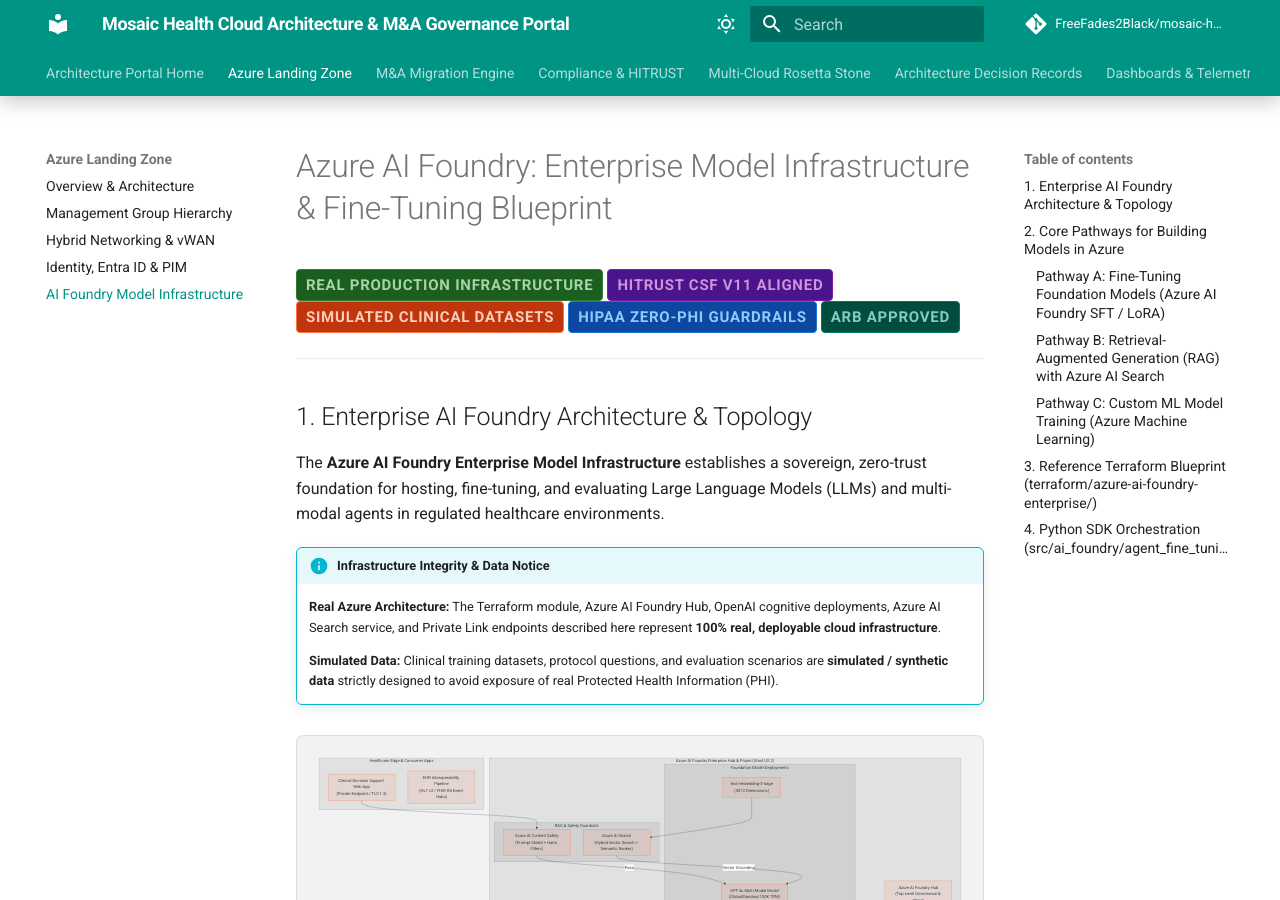
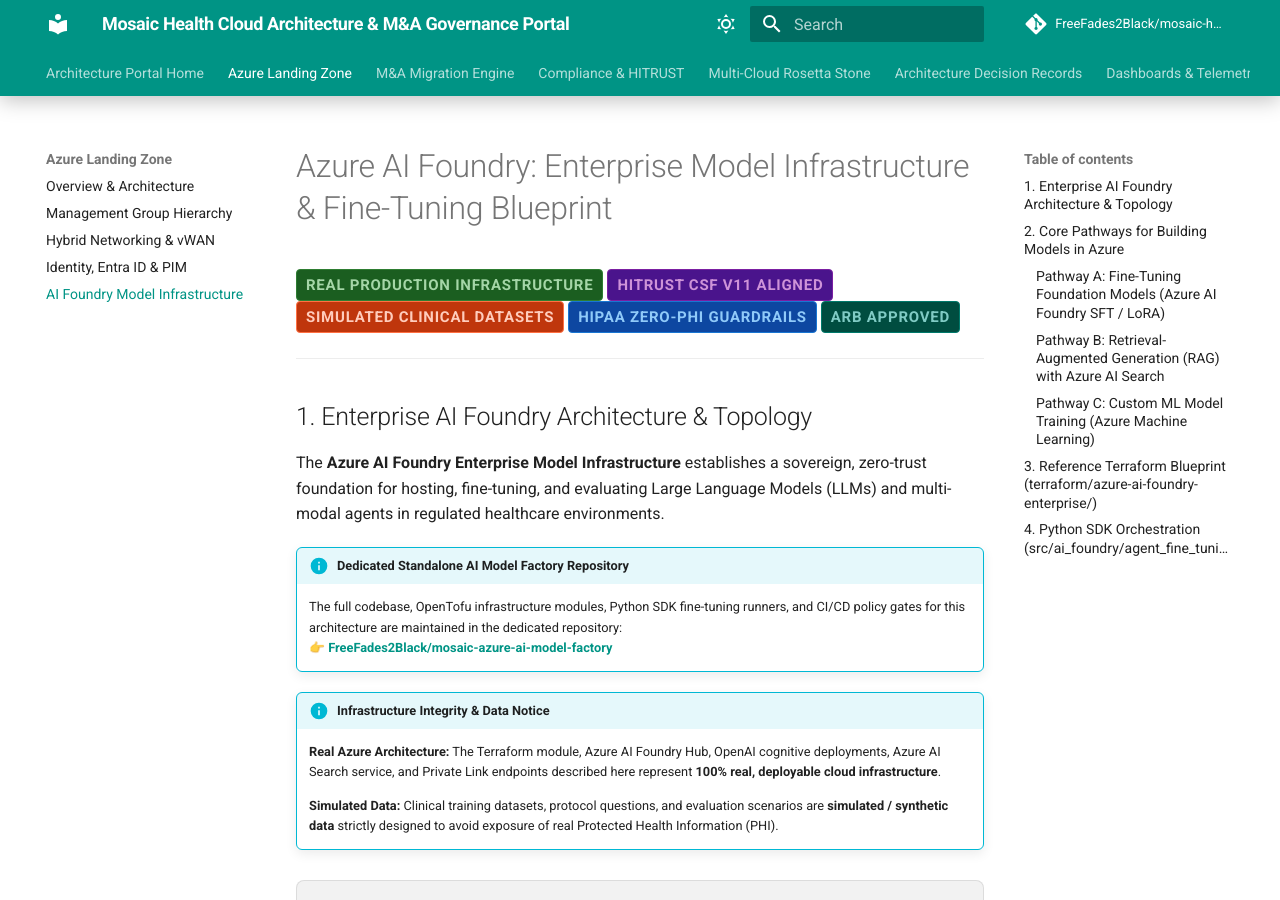
Before and after one commit to FreeFades2Black/mosaic-health-cloud-architecture, an MkDocs documentation site: the page built from docs/landing-zone/ai-foundry-model-infrastructure.md, in a window 1280 px wide and 900 px high. Built offline with MkDocs 1.6.1 and Material for MkDocs 9.7.7, drawn with Linux system fonts in a browser that asks for light colours; comment, search, counter and statistics services are not loaded.

Commit message:
docs: cross-link dedicated mosaic-azure-ai-model-factory repository

```diff
--- a/docs/landing-zone/ai-foundry-model-infrastructure.md
+++ b/docs/landing-zone/ai-foundry-model-infrastructure.md
@@ -11,6 +11,10 @@
 ## 1. Enterprise AI Foundry Architecture & Topology
 
 The **Azure AI Foundry Enterprise Model Infrastructure** establishes a sovereign, zero-trust foundation for hosting, fine-tuning, and evaluating Large Language Models (LLMs) and multi-modal agents in regulated healthcare environments.
+
+!!! info "Dedicated Standalone AI Model Factory Repository"
+    The full codebase, OpenTofu infrastructure modules, Python SDK fine-tuning runners, and CI/CD policy gates for this architecture are maintained in the dedicated repository:
+    👉 **[FreeFades2Black/mosaic-azure-ai-model-factory](https://github.com/FreeFades2Black/mosaic-azure-ai-model-factory)**
 
 !!! info "Infrastructure Integrity & Data Notice"
     **Real Azure Architecture:** The Terraform module, Azure AI Foundry Hub, OpenAI cognitive deployments, Azure AI Search service, and Private Link endpoints described here represent **100% real, deployable cloud infrastructure**.
```
Also changed, not shown: README.md (+1 -0 lines).
